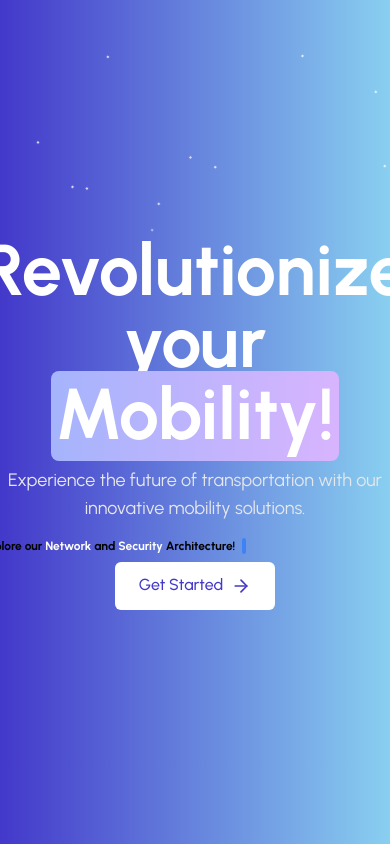
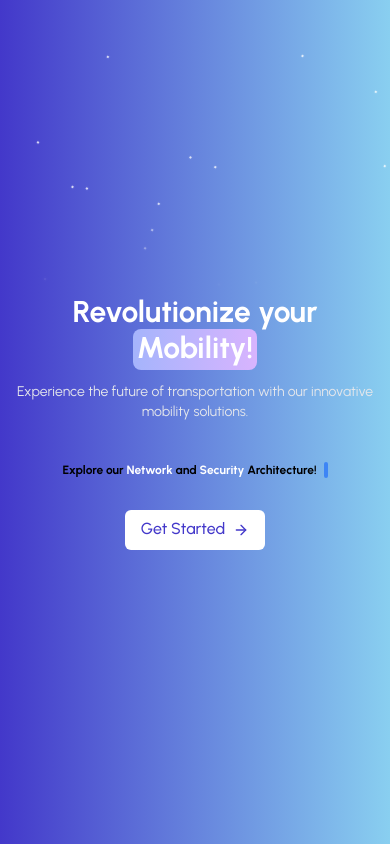
Before and after one commit to iam-hbk/lu5, a Next.js app: page / in a window 390 px wide. Shown: the top 844 px of the page. Built offline with nearby package versions, Linux system fonts and the light colour scheme.

Commit message:
landing page responsive

```diff
--- a/src/components/landing-page.tsx
+++ b/src/components/landing-page.tsx
@@ -1,4 +1,4 @@
-import React, { useEffect, useState } from "react";
+import React from "react";
 import { Highlight } from "./ui/hero-highlight";
 import { TypewriterEffectSmooth } from "./ui/typewriter-effect";
 import { Meteors } from "./ui/meteors";
@@ -23,26 +23,29 @@ const words = [
     text: "Architecture!",
   },
 ];
+
 export function LandingPage() {
   return (
     <div className="flex h-screen w-full flex-col items-center justify-center bg-gradient-to-r from-[#4338ca] to-[#89CFF0] px-4 md:px-6">
       <Meteors number={30} />
 
       <div className="space-y-4 text-center">
-        <h1 className="text-7xl font-bold text-white">
+        <h1 className="text-3xl font-bold text-white sm:text-5xl md:text-6xl lg:text-7xl">
           Revolutionize your <Highlight>Mobility!</Highlight>
         </h1>
 
-        <p className="text-lg text-gray-200 md:text-xl lg:text-2xl">
+        <p className="text-sm text-gray-200 sm:text-lg md:text-xl lg:text-2xl">
           Experience the future of transportation with our innovative mobility
           solutions.
         </p>
-        <TypewriterEffectSmooth words={words} />
+        <div className="flex flex-col items-center justify-center text-3xl font-bold text-white sm:text-5xl md:text-6xl lg:text-7xl">
+          <TypewriterEffectSmooth words={words} />
+        </div>
 
         <Link href="/explore">
-          <div className="inline-flex items-center justify-center rounded-md bg-white px-6 py-3 font-medium text-[#4338ca] transition-colors duration-300 hover:bg-gray-200 focus:outline-none focus-visible:ring-2 focus-visible:ring-white focus-visible:ring-opacity-75">
+          <div className="inline-flex items-center justify-center rounded-md bg-white px-4 py-2 font-medium text-[#4338ca] transition-colors duration-300 hover:bg-gray-200 focus:outline-none focus-visible:ring-2 focus-visible:ring-white focus-visible:ring-opacity-75 sm:px-6 sm:py-3">
             <span className="mr-2 animate-bounce">Get Started</span>
-            <ArrowRightIcon className="h-5 w-5" />
+            <ArrowRightIcon className="h-4 w-4 sm:h-5 sm:w-5" />
           </div>
         </Link>
       </div>
```
